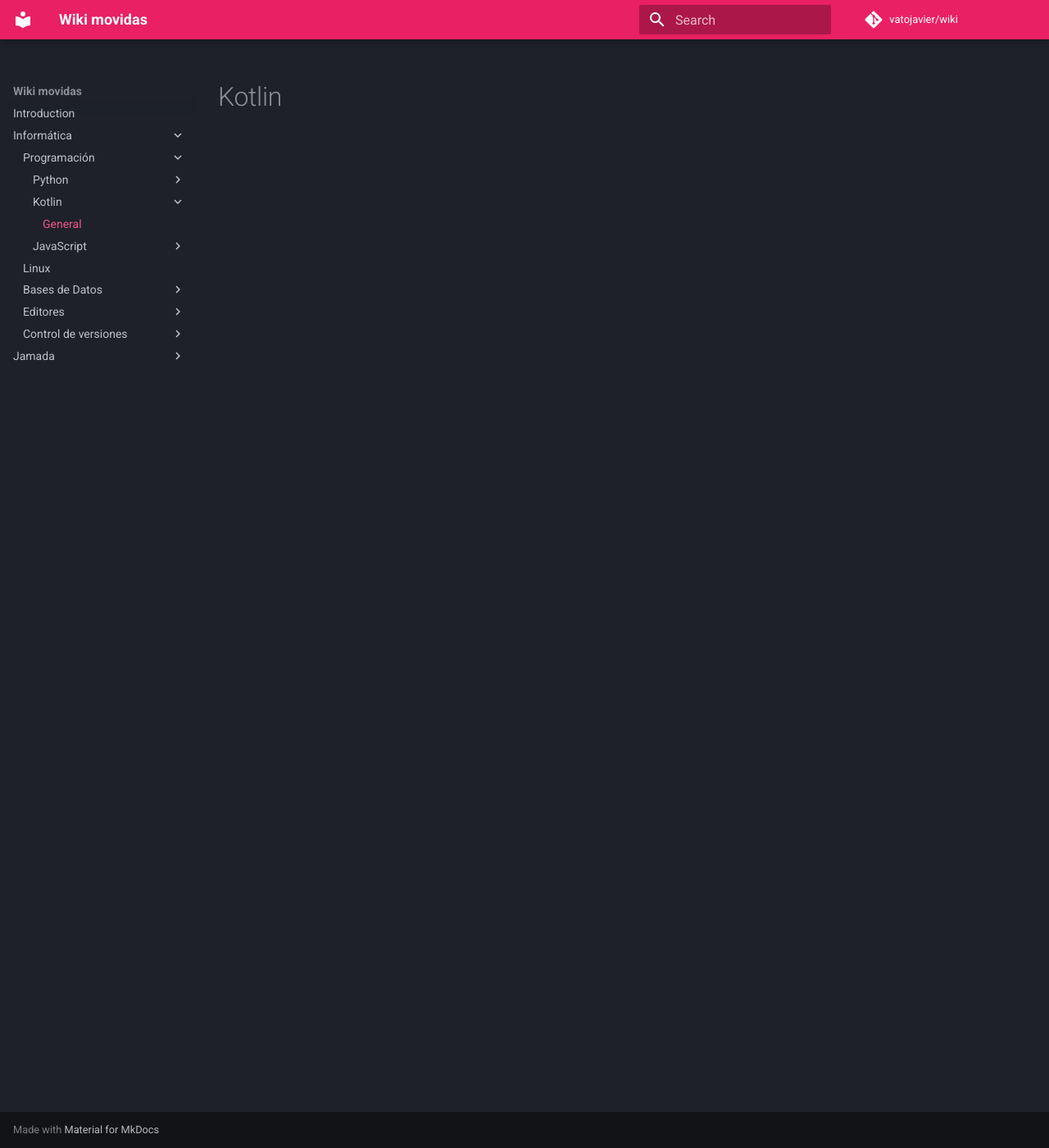
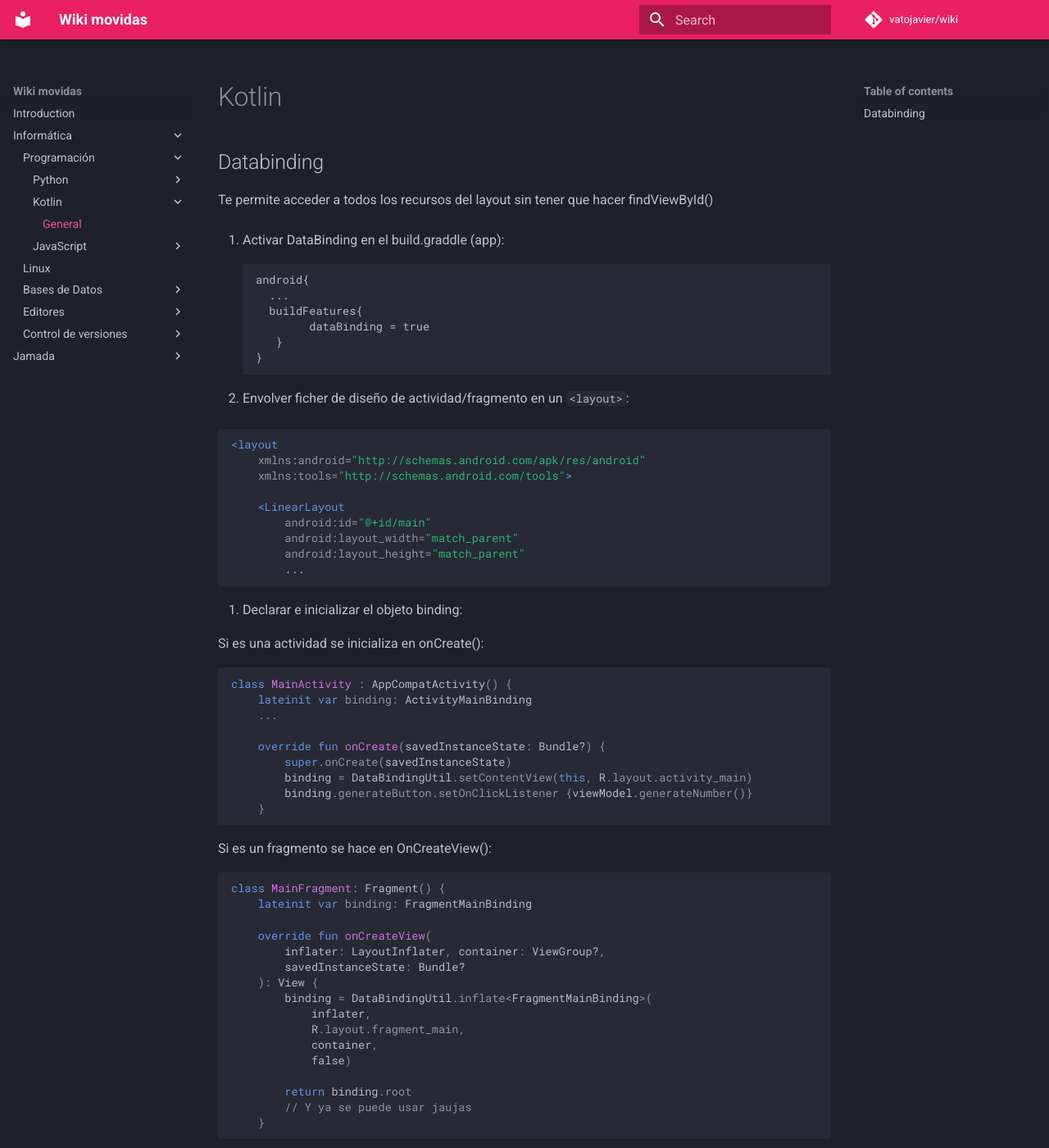
Before and after one commit to vatojavier/wiki, an MkDocs documentation site: the page built from docs/informatica/kotlin/kotlin.md, in a window 1280 px wide and 1400 px high. Shown: the whole window at 82% size. Built offline with MkDocs 1.6.1 and Material for MkDocs 9.7.7, drawn with Linux system fonts in a browser that asks for light colours; comment, search, counter and statistics services are not loaded.

Commit message:
databinding

````diff
--- a/docs/informatica/kotlin/kotlin.md
+++ b/docs/informatica/kotlin/kotlin.md
@@ -1 +1,65 @@
 # Kotlin
+
+## Databinding
+Te permite acceder a todos los recursos del layout sin tener que hacer findViewById()
+
+1. Activar DataBinding en el build.graddle (app):
+```
+android{
+  ...
+  buildFeatures{
+        dataBinding = true
+   }
+}
+```
+
+2. Envolver ficher de diseño de actividad/fragmento en un `<layout>`:
+
+```xml
+<layout
+    xmlns:android="http://schemas.android.com/apk/res/android"
+    xmlns:tools="http://schemas.android.com/tools">
+
+    <LinearLayout
+        android:id="@+id/main"
+        android:layout_width="match_parent"
+        android:layout_height="match_parent"
+        ...
+```
+
+3. Declarar e inicializar el objeto binding:
+
+Si es una actividad se inicializa en onCreate():
+
+```kotlin
+class MainActivity : AppCompatActivity() {
+    lateinit var binding: ActivityMainBinding
+    ...
+
+    override fun onCreate(savedInstanceState: Bundle?) {
+        super.onCreate(savedInstanceState)
+        binding = DataBindingUtil.setContentView(this, R.layout.activity_main)
+        binding.generateButton.setOnClickListener {viewModel.generateNumber()}
+    }
+```
+
+Si es un fragmento se hace en OnCreateView():
+
+```kotlin
+class MainFragment: Fragment() {
+    lateinit var binding: FragmentMainBinding
+
+    override fun onCreateView(
+        inflater: LayoutInflater, container: ViewGroup?,
+        savedInstanceState: Bundle?
+    ): View {
+        binding = DataBindingUtil.inflate<FragmentMainBinding>(
+            inflater,
+            R.layout.fragment_main,
+            container,
+            false)
+
+        return binding.root
+        // Y ya se puede usar jaujas
+    }
+```
````
